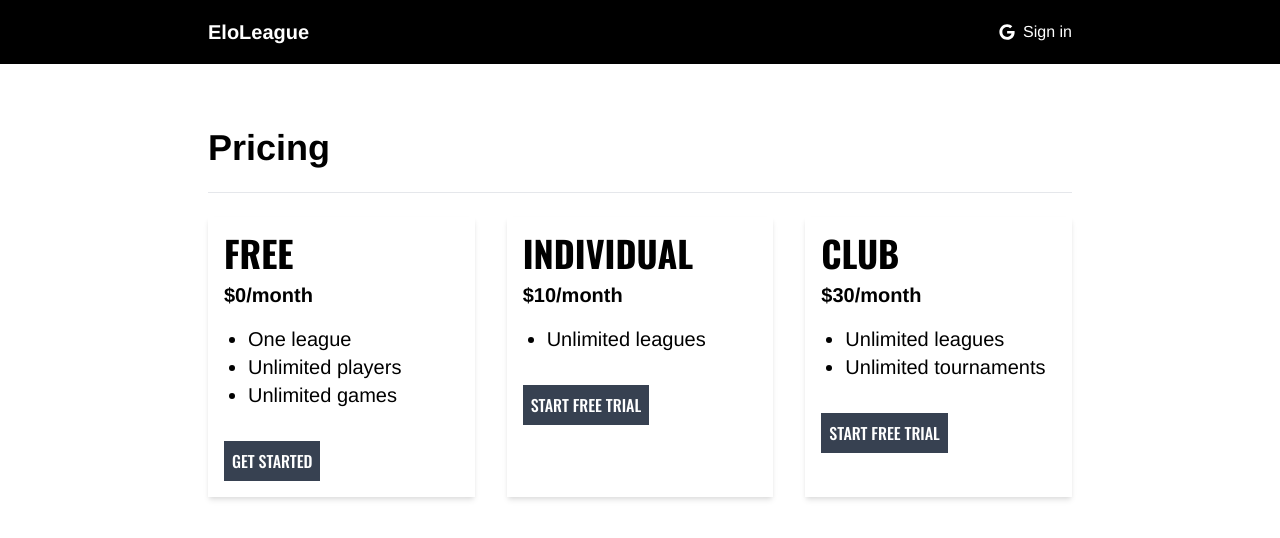
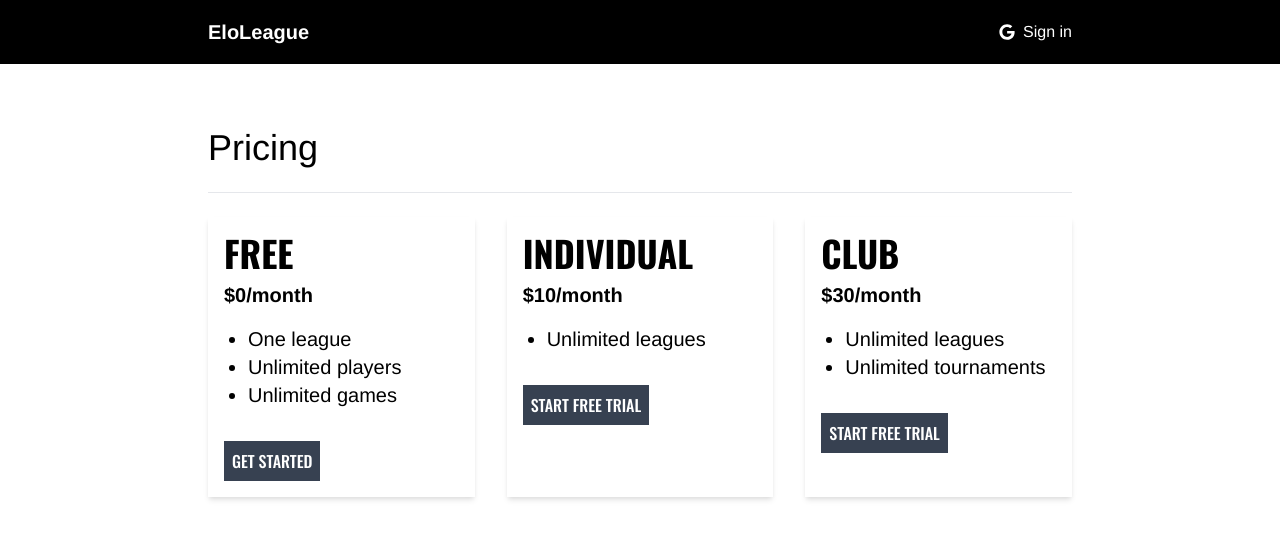
Before and after one commit to SauravPahadia/EloLeague, a Next.js app: page /pricing in a window 1280 px wide. Shown: the top 538 px of the page. Built offline with nearby package versions, Linux system fonts and the light colour scheme; no server answers.

Commit message:
small visual changes

```diff
--- a/components/ElH1.tsx
+++ b/components/ElH1.tsx
@@ -2,7 +2,7 @@
 
 export default function ElH1({children} : {children: ReactNode}) {
     return (
-        <h1 className="text-4xl font-bold mt-12 mb-6">
+        <h1 className="text-4xl mt-12 mb-6">
             {children}
         </h1>
     )
--- a/pages/[league]/index.tsx
+++ b/pages/[league]/index.tsx
@@ -151,7 +151,7 @@
             <ElH1>League: {league.name}</ElH1>
             <p className="text-lg">{league.description || ""}</p>
             {isAdmin ? (
-                <div className="border p-4 my-4 flex items-center">
+                <div className="border p-4 my-4 flex items-center bg-gray-100">
                     <BiInfoCircle className="flex-shrink-0"/>
                     <p className="text-lg ml-4">
                         You are an admin of this league. Share the current url ({`eloleague.com/${league.url_name}`}) and access code (<span className="el-font-display">{league.code}</span>) with players for them to log games.
```
